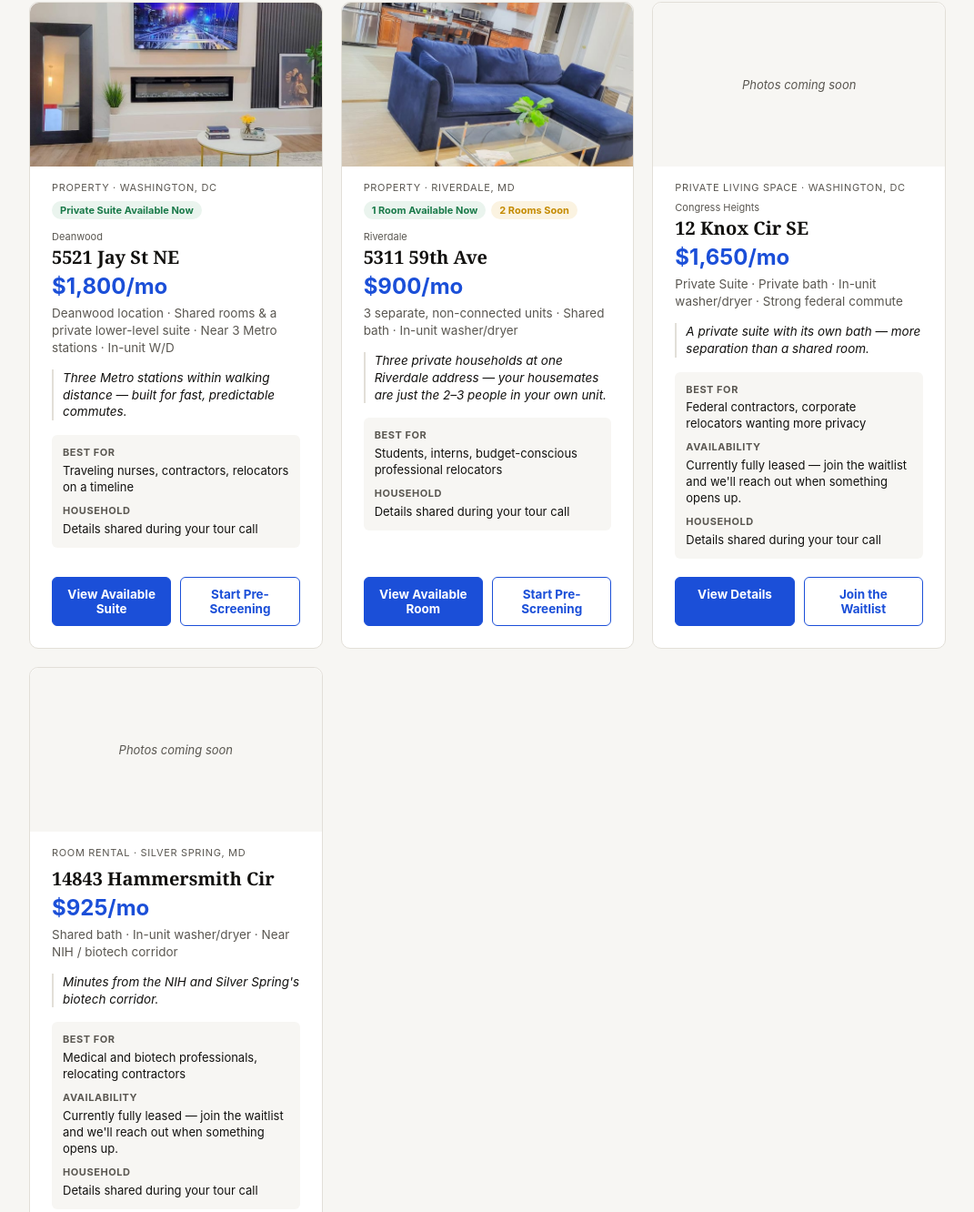
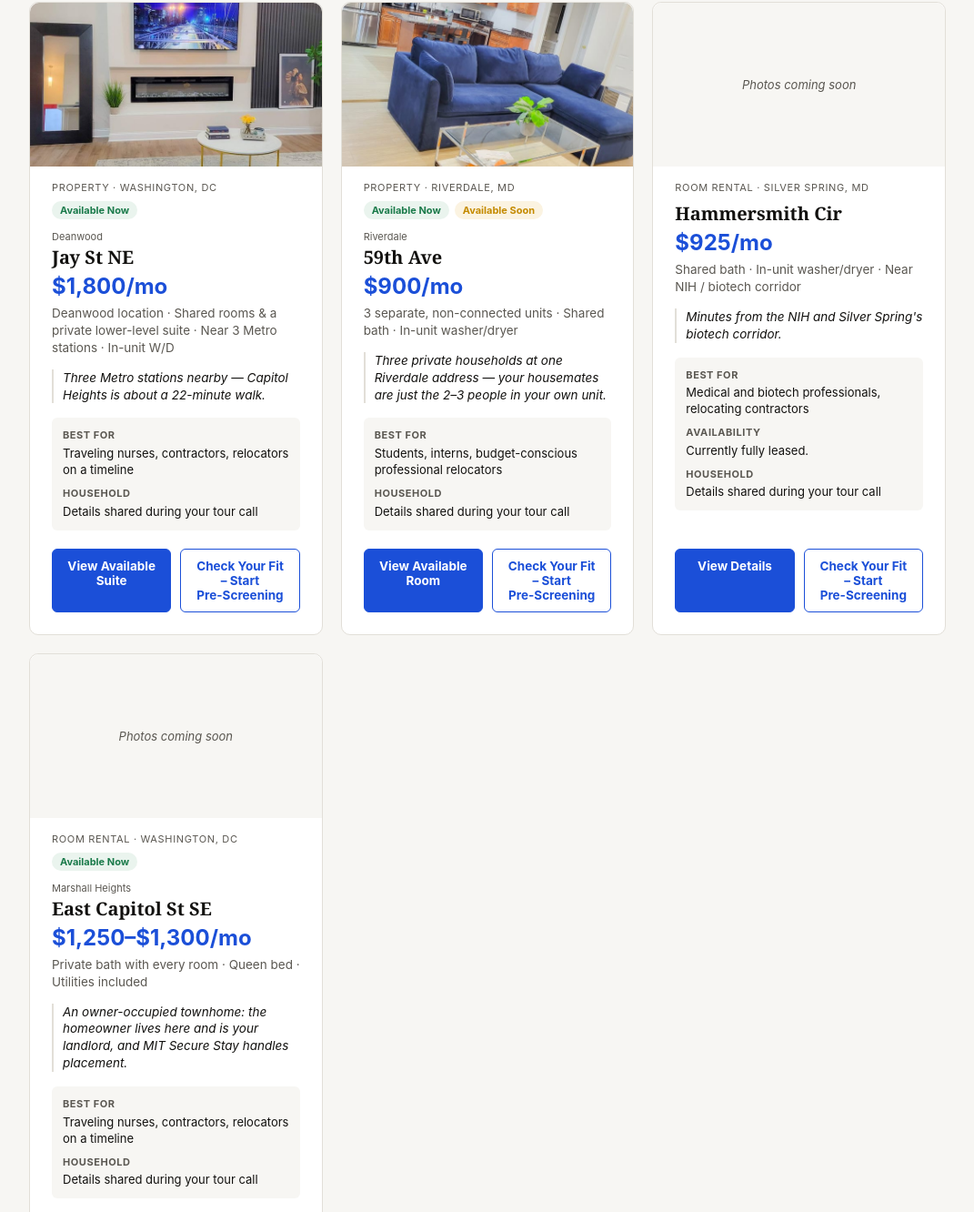
Before and after one commit to mitsecurestay/mitsecurestay.github.io, a plain HTML site: page index.html in a window 1280 px wide. Shown: the part 412-1744 px from the top of the page at 91% size, without its empty margins (104-1175 px from the left). Drawn offline with Linux system fonts and the light colour scheme.

Commit message:
Update index.html

```diff
--- a/index.html
+++ b/index.html
@@ -100,6 +100,7 @@
   }
   .card-actions a:hover { background: var(--accent-soft); }
   .card-actions a.primary { background: var(--accent); color: #fff; }
+  .nowrap { white-space: nowrap; }
   .card-actions a.primary:hover { opacity: .88; background: var(--accent); }
 
   .how { margin-bottom: 44px; border-top: 1px solid var(--border); padding-top: 36px; }
@@ -124,9 +125,7 @@
   }
   @media (max-width: 480px) {
     .value-strip { gap: 12px; font-size: 12px; }
-    .stats-strip { grid-template-columns: 1fr; }
-    .stat-box { border-right: none !important; border-bottom: 1px solid var(--border); padding-bottom: 8px; }
-    .stat-box:last-child { border-bottom: none; padding-bottom: 0; }
+    .card-actions a { flex: 1 1 100%; }
   }
 </style>
 </head>
@@ -136,7 +135,7 @@
   <div class="hero">
     <img src="assets/logo.jpg" alt="MIT Secure Stay logo" class="hero-logo">
     <h1>Move into a furnished room without the hassle.</h1>
-    <p>Screened housemates, utilities included, and flexible housing across DC &amp; Maryland.</p>
+    <p>A simple screening process, utilities included, and furnished rooms across DC &amp; Maryland.</p>
   </div>
 
   <div class="value-strip">
@@ -148,7 +147,7 @@
 
   <div class="stats-strip">
     <div class="stat-box">
-      <div class="stat-num">2 Units</div>
+      <div class="stat-num">4 Units</div>
       <div class="stat-label">Available Now</div>
     </div>
     <div class="stat-box">
@@ -179,13 +178,13 @@
       </a>
       <div class="card-tag">Property · Washington, DC</div>
       <div class="badge-row">
-        <span class="badge available">Private Suite Available Now</span>
+        <span class="badge available">Available Now</span>
       </div>
       <div style="font-size:11px; color:var(--ink-light); margin-bottom:2px;">Deanwood</div>
-      <h2>5521 Jay St NE</h2>
+      <h2>Jay St NE</h2>
       <div class="card-price">$1,800/mo</div>
       <div class="card-meta">Deanwood location · Shared rooms &amp; a private lower-level suite · Near 3 Metro stations · In-unit W/D</div>
-      <div class="card-tagline">Three Metro stations within walking distance — built for fast, predictable commutes.</div>
+      <div class="card-tagline">Three Metro stations nearby — Capitol Heights is about a 22-minute walk.</div>
 
       <div class="card-details">
         <div class="card-fit"><b>Best for</b>Traveling nurses, contractors, relocators on a timeline</div>
@@ -194,7 +193,7 @@
 
       <div class="card-actions">
         <a href="jay-st-listing.html" class="primary">View Available Suite</a>
-        <a href="https://forms.gle/Km7K7EZvTzJMK62M9">Start Pre-Screening</a>
+        <a href="https://forms.gle/Km7K7EZvTzJMK62M9">Check Your Fit – Start <span class="nowrap">Pre-Screening</span></a>
       </div>
     </div>
 
@@ -204,11 +203,11 @@
       </a>
       <div class="card-tag">Property · Riverdale, MD</div>
       <div class="badge-row">
-        <span class="badge available">1 Room Available Now</span>
-        <span class="badge soon">2 Rooms Soon</span>
+        <span class="badge available">Available Now</span>
+        <span class="badge soon">Available Soon</span>
       </div>
       <div style="font-size:11px; color:var(--ink-light); margin-bottom:2px;">Riverdale</div>
-      <h2>5311 59th Ave</h2>
+      <h2>59th Ave</h2>
       <div class="card-price">$900/mo</div>
       <div class="card-meta">3 separate, non-connected units · Shared bath · In-unit washer/dryer</div>
       <div class="card-tagline">Three private households at one Riverdale address — your housemates are just the 2–3 people in your own unit.</div>
@@ -220,48 +219,50 @@
 
       <div class="card-actions">
         <a href="59th-ave-listing.html" class="primary">View Available Room</a>
-        <a href="https://forms.gle/Km7K7EZvTzJMK62M9">Start Pre-Screening</a>
-      </div>
-    </div>
-
-    <div class="card" data-region="dc">
-      <a href="knox-cir-listing.html" class="card-thumb-placeholder">Photos coming soon</a>
-      <div class="card-tag">Private Living Space · Washington, DC</div>
-      <div style="font-size:11px; color:var(--ink-light); margin-bottom:2px;">Congress Heights</div>
-      <h2>12 Knox Cir SE</h2>
-      <div class="card-price">$1,650/mo</div>
-      <div class="card-meta">Private Suite · Private bath · In-unit washer/dryer · Strong federal commute</div>
-      <div class="card-tagline">A private suite with its own bath — more separation than a shared room.</div>
-
-      <div class="card-details">
-        <div class="card-fit"><b>Best for</b>Federal contractors, corporate relocators wanting more privacy</div>
-        <div class="card-fit"><b>Availability</b>Currently fully leased — join the waitlist and we'll reach out when something opens up.</div>
-        <div class="card-fit"><b>Household</b>Details shared during your tour call</div>
-      </div>
-
-      <div class="card-actions">
-        <a href="knox-cir-listing.html" class="primary">View Details</a>
-        <a href="https://forms.gle/Km7K7EZvTzJMK62M9">Join the Waitlist</a>
+        <a href="https://forms.gle/Km7K7EZvTzJMK62M9">Check Your Fit – Start <span class="nowrap">Pre-Screening</span></a>
       </div>
     </div>
 
     <div class="card" data-region="md">
       <a href="hammersmith-listing.html" class="card-thumb-placeholder">Photos coming soon</a>
       <div class="card-tag">Room Rental · Silver Spring, MD</div>
-      <h2>14843 Hammersmith Cir</h2>
+      <h2>Hammersmith Cir</h2>
       <div class="card-price">$925/mo</div>
       <div class="card-meta">Shared bath · In-unit washer/dryer · Near NIH / biotech corridor</div>
       <div class="card-tagline">Minutes from the NIH and Silver Spring's biotech corridor.</div>
 
       <div class="card-details">
         <div class="card-fit"><b>Best for</b>Medical and biotech professionals, relocating contractors</div>
-        <div class="card-fit"><b>Availability</b>Currently fully leased — join the waitlist and we'll reach out when something opens up.</div>
+        <div class="card-fit"><b>Availability</b>Currently fully leased.</div>
         <div class="card-fit"><b>Household</b>Details shared during your tour call</div>
       </div>
 
       <div class="card-actions">
         <a href="hammersmith-listing.html" class="primary">View Details</a>
-        <a href="https://forms.gle/Km7K7EZvTzJMK62M9">Join the Waitlist</a>
+        <a href="https://forms.gle/Km7K7EZvTzJMK62M9">Check Your Fit – Start <span class="nowrap">Pre-Screening</span></a>
+      </div>
+    </div>
+
+    <div class="card" data-region="dc">
+      <a href="east-capitol-listing.html" class="card-thumb-placeholder">Photos coming soon</a>
+      <div class="card-tag">Room Rental · Washington, DC</div>
+      <div class="badge-row">
+        <span class="badge available">Available Now</span>
+      </div>
+      <div style="font-size:11px; color:var(--ink-light); margin-bottom:2px;">Marshall Heights</div>
+      <h2>East Capitol St SE</h2>
+      <div class="card-price">$1,250–$1,300/mo</div>
+      <div class="card-meta">Private bath with every room · Queen bed · Utilities included</div>
+      <div class="card-tagline">An owner-occupied townhome: the homeowner lives here and is your landlord, and MIT Secure Stay handles placement.</div>
+
+      <div class="card-details">
+        <div class="card-fit"><b>Best for</b>Traveling nurses, contractors, relocators on a timeline</div>
+        <div class="card-fit"><b>Household</b>Details shared during your tour call</div>
+      </div>
+
+      <div class="card-actions">
+        <a href="east-capitol-listing.html" class="primary">View Available Rooms</a>
+        <a href="https://forms.gle/Km7K7EZvTzJMK62M9">Check Your Fit – Start <span class="nowrap">Pre-Screening</span></a>
       </div>
     </div>
 
@@ -280,10 +281,10 @@
   <div class="section">
     <h2>Why MIT Secure Stay?</h2>
     <div class="check-grid">
-      <div class="check-item"><span class="check-mark">✓</span> Every resident passes background, credit, and rental history screening</div>
+      <div class="check-item"><span class="check-mark">✓</span> Every applicant goes through the same background, credit, and rental history screening</div>
       <div class="check-item"><span class="check-mark">✓</span> Utilities included in every room</div>
       <div class="check-item"><span class="check-mark">✓</span> Fully furnished — move in with a suitcase</div>
-      <div class="check-item"><span class="check-mark">✓</span> Flexible lease terms, confirmed during your tour</div>
+      <div class="check-item"><span class="check-mark">✓</span> Lease terms confirmed on your call, before you apply</div>
     </div>
   </div>
 
@@ -296,7 +297,7 @@
       <a href="privacy-policy.html">Privacy Policy</a>
       <a href="terms-of-use.html">Terms of Use</a>
     </div>
-    MIT Secure Stay · DC &amp; Maryland housing for professionals · <a href="mailto:mitsecurestay@gmail.com">mitsecurestay@gmail.com</a> · <a href="https://forms.gle/Km7K7EZvTzJMK62M9" target="_blank" rel="noopener">Start pre-screening</a>
+    MIT Secure Stay · DC &amp; Maryland housing for professionals · <a href="mailto:mitsecurestay@gmail.com">mitsecurestay@gmail.com</a> · <a href="https://forms.gle/Km7K7EZvTzJMK62M9" target="_blank" rel="noopener">Check Your Fit – Start <span class="nowrap">Pre-Screening</span></a>
   </footer>
 
 </div>
```
